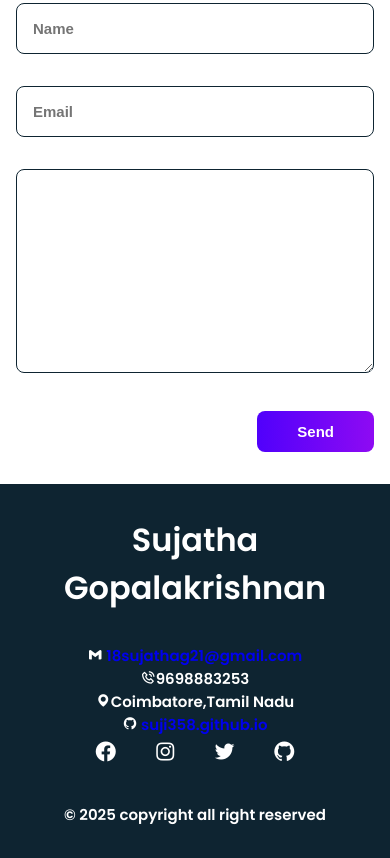
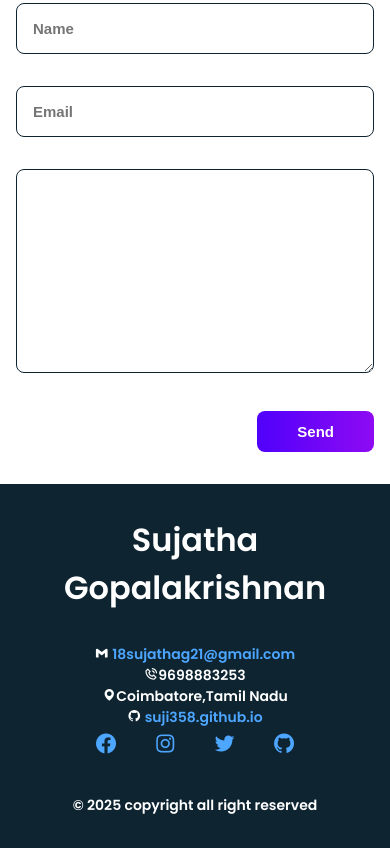
Before and after one commit to Suji358/Portfolio, a plain HTML site: page index.html in a window 390 px wide. Shown: the part 4355-5213 px from the top of the page. Drawn offline with nearby package versions, Linux system fonts and the light colour scheme; files whose address does not match are found by name.

Commit message:
Update styles.css

```diff
--- a/styles.css
+++ b/styles.css
@@ -420,6 +420,21 @@ img {
   color: #fff;
   margin: 0 var(--mb-2);
 }
+.footer-content a {
+  color: #4da6ff;
+  text-decoration: none;
+}
+
+.footer-content a:hover {
+  text-decoration: underline;
+}
+
+/* Responsive Text */
+@media (max-width: 600px) {
+  .footer-content {
+    font-size: 14px;
+  }
+}
 
 @media screen and (min-width: 768px) {
   body {
```
